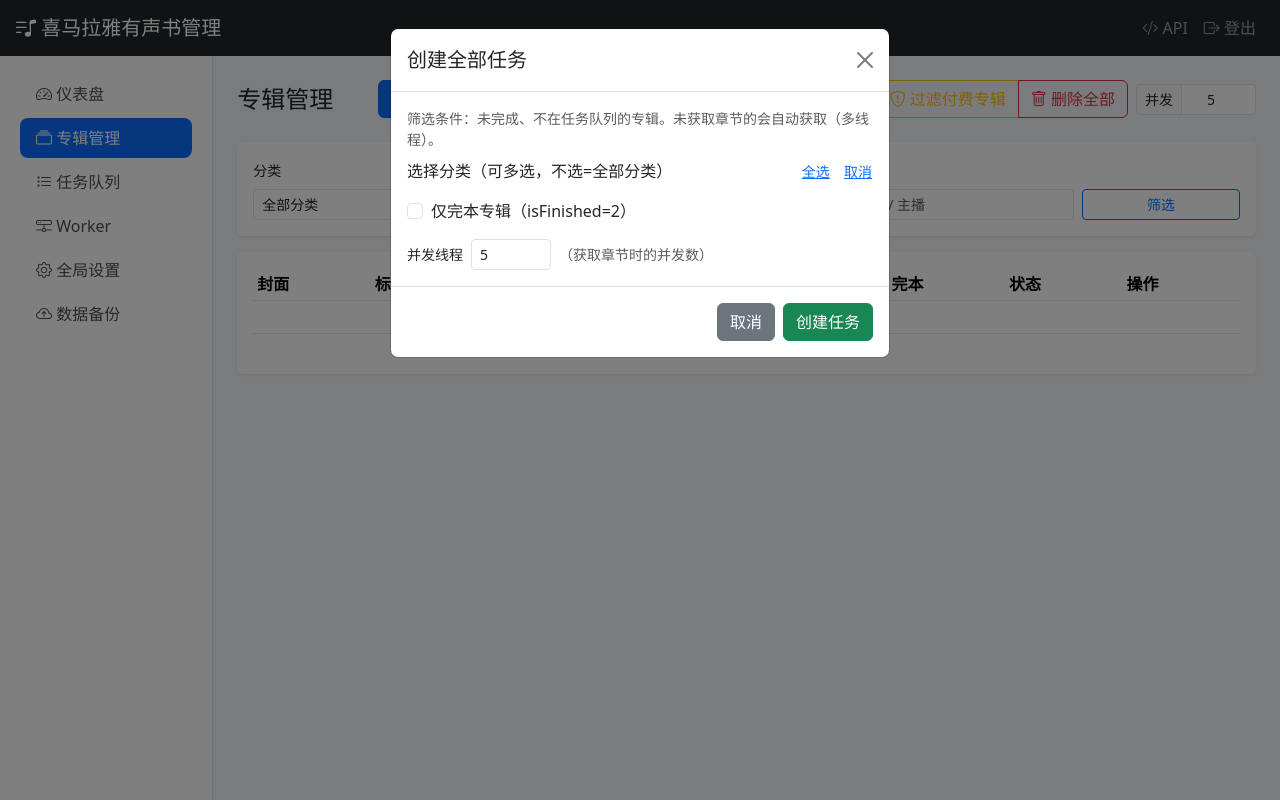
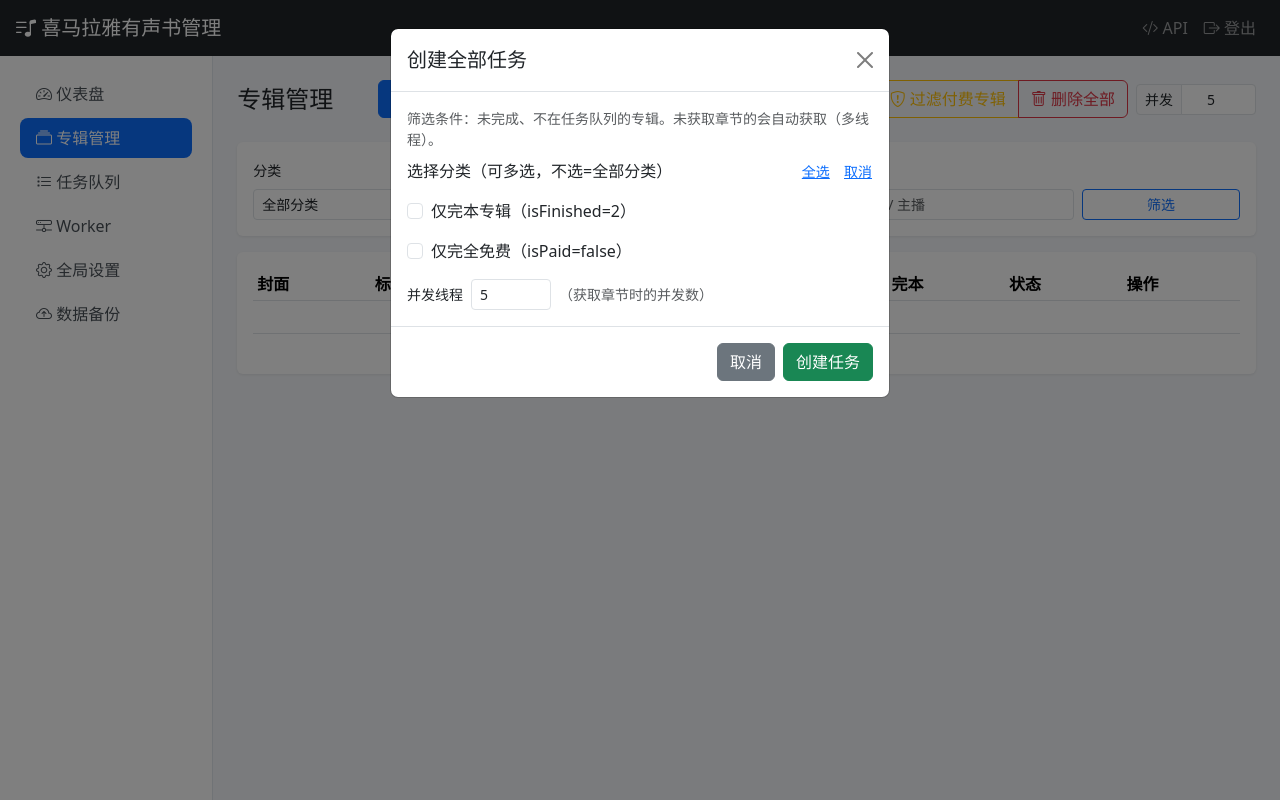
Before and after one commit to collinsgraciano/ximalaya_manager, a Python web app: template backend/templates/albums.html in a window 1280 px wide, after a click on "创建全部任务". Run offline with Jinja, Linux system fonts and the light colour scheme; the template is opened without the code that fills it, so the values that code supplies are empty.

Commit message:
feat: 创建全部任务增加仅完全免费筛选条件 (isPaid=false)

```diff
--- a/backend/api/albums.py
+++ b/backend/api/albums.py
@@ -337,6 +337,7 @@ class CreateAllJobsRequest(BaseModel):
     categories: list[str] | None = None
     max_workers: int = 5
     finished_only: bool = False
+    free_only: bool = False
 
 
 @router.post("/albums/create-all-jobs")
@@ -345,8 +346,10 @@ def api_create_all_jobs(req: CreateAllJobsRequest | None = None):
     categories = req.categories if req else None
     max_workers = req.max_workers if req else 5
     finished_only = req.finished_only if req else False
+    free_only = req.free_only if req else False
     jobs = create_jobs_for_all_pending(categories, max_workers=max_workers,
-                                       finished_only=finished_only)
+                                       finished_only=finished_only,
+                                       free_only=free_only)
     return {"ok": True, "count": len(jobs), "jobs": jobs}
 
 
--- a/backend/services/job_service.py
+++ b/backend/services/job_service.py
@@ -105,7 +105,8 @@ def create_jobs_batch(book_ids: list[str]) -> list[dict]:
 
 def create_jobs_for_all_pending(categories: list[str] | None = None,
                                 max_workers: int = 5,
-                                finished_only: bool = False) -> list[dict]:
+                                finished_only: bool = False,
+                                free_only: bool = False) -> list[dict]:
     """为未完成、不在任务队列的专辑创建任务（多线程）。
 
     如果专辑未获取章节或章节不全，会自动先获取章节列表（每个线程随机选代理）再创建任务。
@@ -114,6 +115,7 @@ def create_jobs_for_all_pending(categories: list[str] | None = None,
         categories: 可选分类列表，仅在这些分类中筛选。None=所有分类。
         max_workers: 最大并发线程数。
         finished_only: 仅为完本专辑（isFinished=2）创建任务。
+        free_only: 仅为完全免费专辑（isPaid=false）创建任务。
     """
     clauses = []
     params: list = []
@@ -122,6 +124,8 @@ def create_jobs_for_all_pending(categories: list[str] | None = None,
         params.append(categories)
     if finished_only:
         clauses.append(sql.SQL(" AND b.book_data->>'isFinished' = '2'"))
+    if free_only:
+        clauses.append(sql.SQL(" AND b.book_data->>'isPaid' != 'true'"))
     extra_clause = sql.SQL("").join(clauses)
 
     # 查找未完成、不在任务队列的专辑（不要求已有章节）
--- a/backend/templates/albums.html
+++ b/backend/templates/albums.html
@@ -316,6 +316,10 @@
                     <input type="checkbox" class="form-check-input" id="create-jobs-finished-only">
                     <label class="form-check-label" for="create-jobs-finished-only">仅完本专辑（isFinished=2）</label>
                 </div>
+                <div class="form-check mb-3">
+                    <input type="checkbox" class="form-check-input" id="create-jobs-free-only">
+                    <label class="form-check-label" for="create-jobs-free-only">仅完全免费（isPaid=false）</label>
+                </div>
                 <div class="d-flex align-items-center gap-2">
                     <label class="form-label small mb-0">并发线程</label>
                     <input type="number" class="form-control form-control-sm" id="create-jobs-workers-input" value="5" min="1" max="20" style="width: 80px">
@@ -627,11 +631,15 @@ async function doCreateAllJobs() {
     const categories = Array.from(document.querySelectorAll('.job-cat-checkbox:checked')).map(cb => cb.value);
     const maxWorkers = parseInt(document.getElementById('create-jobs-workers-input')?.value) || 5;
     const finishedOnly = document.getElementById('create-jobs-finished-only')?.checked || false;
+    const freeOnly = document.getElementById('create-jobs-free-only')?.checked || false;
     const catLabel = categories.length > 0 ? `（${categories.length} 个分类）` : '（全部分类）';
-    const finishLabel = finishedOnly ? '，仅完本' : '';
-    if (!confirm(`确认为符合条件的专辑创建任务？${catLabel}${finishLabel}\n并发线程: ${maxWorkers}`)) return;
+    const labels = [];
+    if (finishedOnly) labels.push('仅完本');
+    if (freeOnly) labels.push('仅免费');
+    const extraLabel = labels.length ? `，${labels.join('、')}` : '';
+    if (!confirm(`确认为符合条件的专辑创建任务？${catLabel}${extraLabel}\n并发线程: ${maxWorkers}`)) return;
     try {
-        const body = { max_workers: maxWorkers, finished_only: finishedOnly };
+        const body = { max_workers: maxWorkers, finished_only: finishedOnly, free_only: freeOnly };
         if (categories.length > 0) body.categories = categories;
         const data = await api('/api/albums/create-all-jobs', {
             method: 'POST',
```
